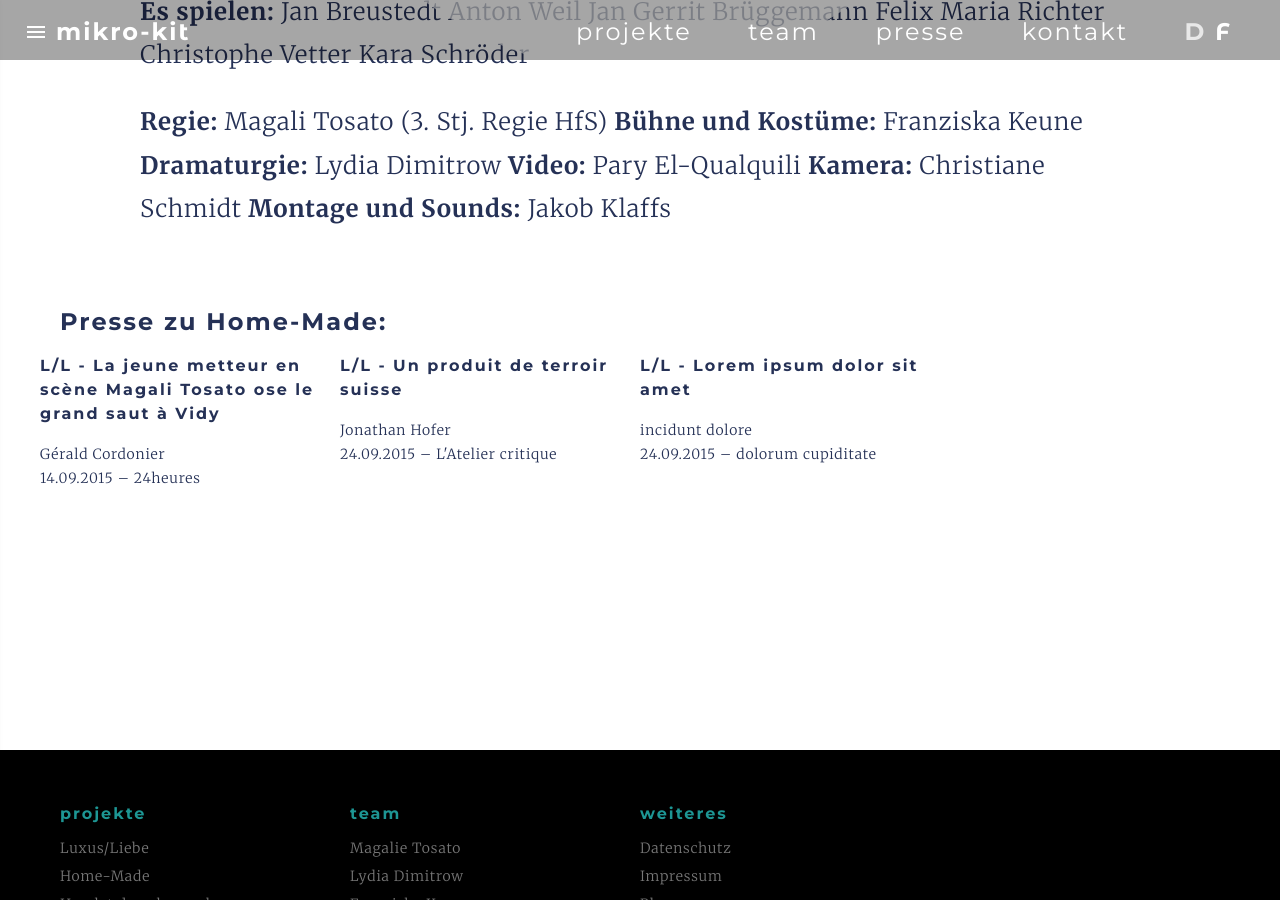
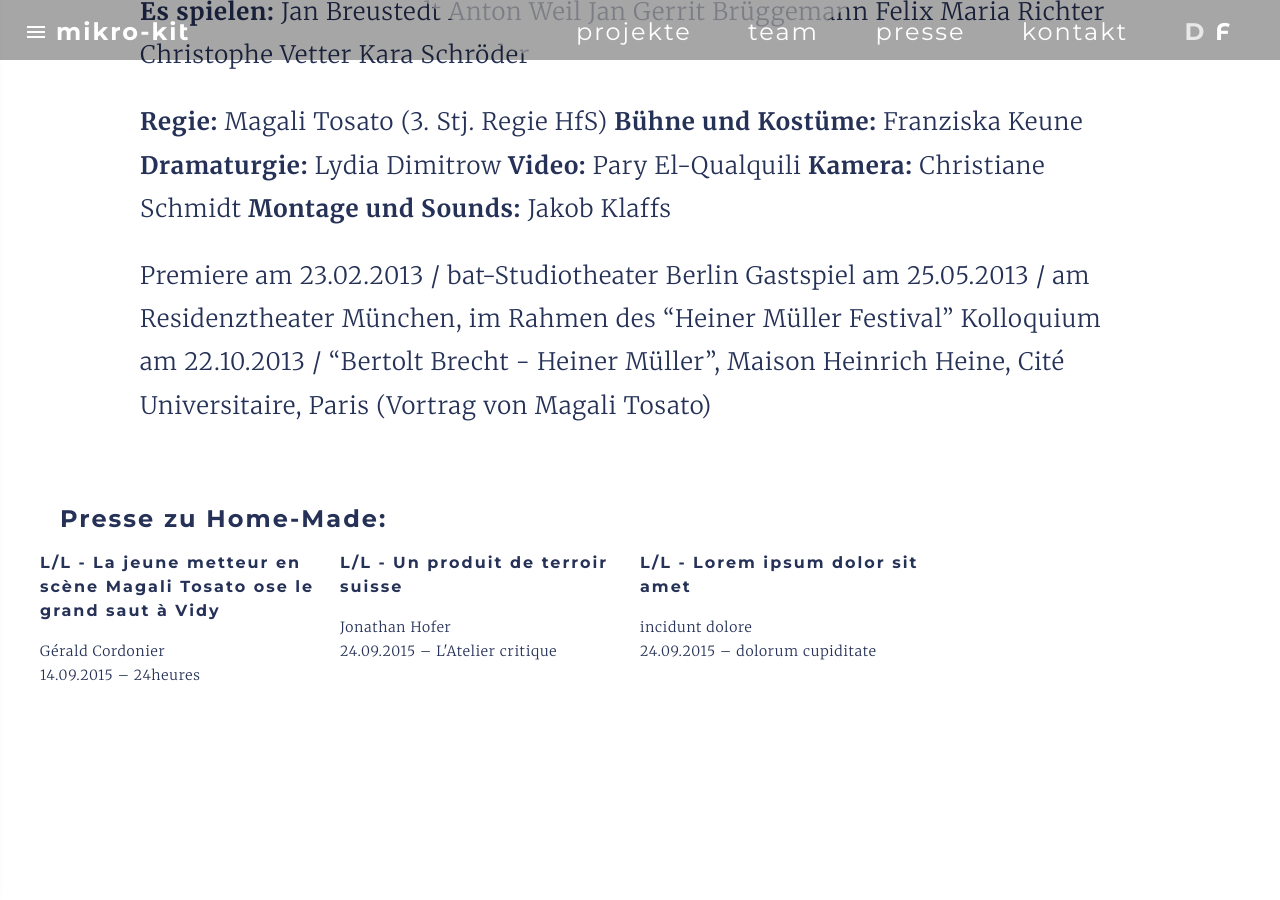
Before and after one commit to mikro-kit/mikro-kit.github.io, a Jekyll site: the page built from _projects/de/der-auftrag.md, in a window 1280 px wide and 900 px high, scrolled down 1637 px. Built offline with Jekyll 4.4.1, drawn with Linux system fonts in a browser that asks for light colours.

Commit message:
Update_Auftrag_02.md
Termine unten hinzugefügt

```diff
--- a/_projects/de/der-auftrag.md
+++ b/_projects/de/der-auftrag.md
@@ -29,3 +29,7 @@ Kara Schröder
 **Video:** Pary El-Qualquili
 **Kamera:** Christiane Schmidt
 **Montage und Sounds:** Jakob Klaffs
+
+Premiere am 23.02.2013 / bat-Studiotheater Berlin
+Gastspiel am 25.05.2013 / am Residenztheater München, im Rahmen des “Heiner Müller Festival”
+Kolloquium am 22.10.2013 / “Bertolt Brecht - Heiner Müller”, Maison Heinrich Heine, Cité Universitaire, Paris (Vortrag von Magali Tosato)
```
